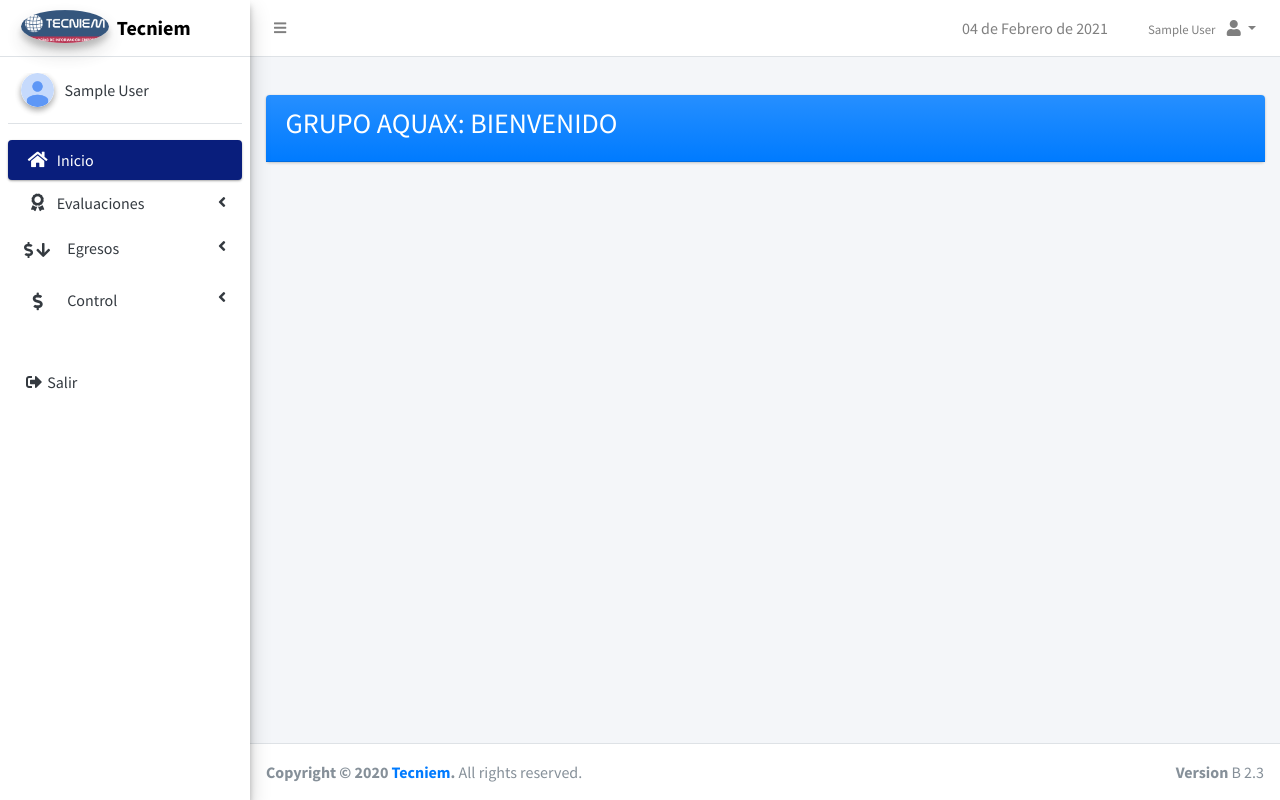
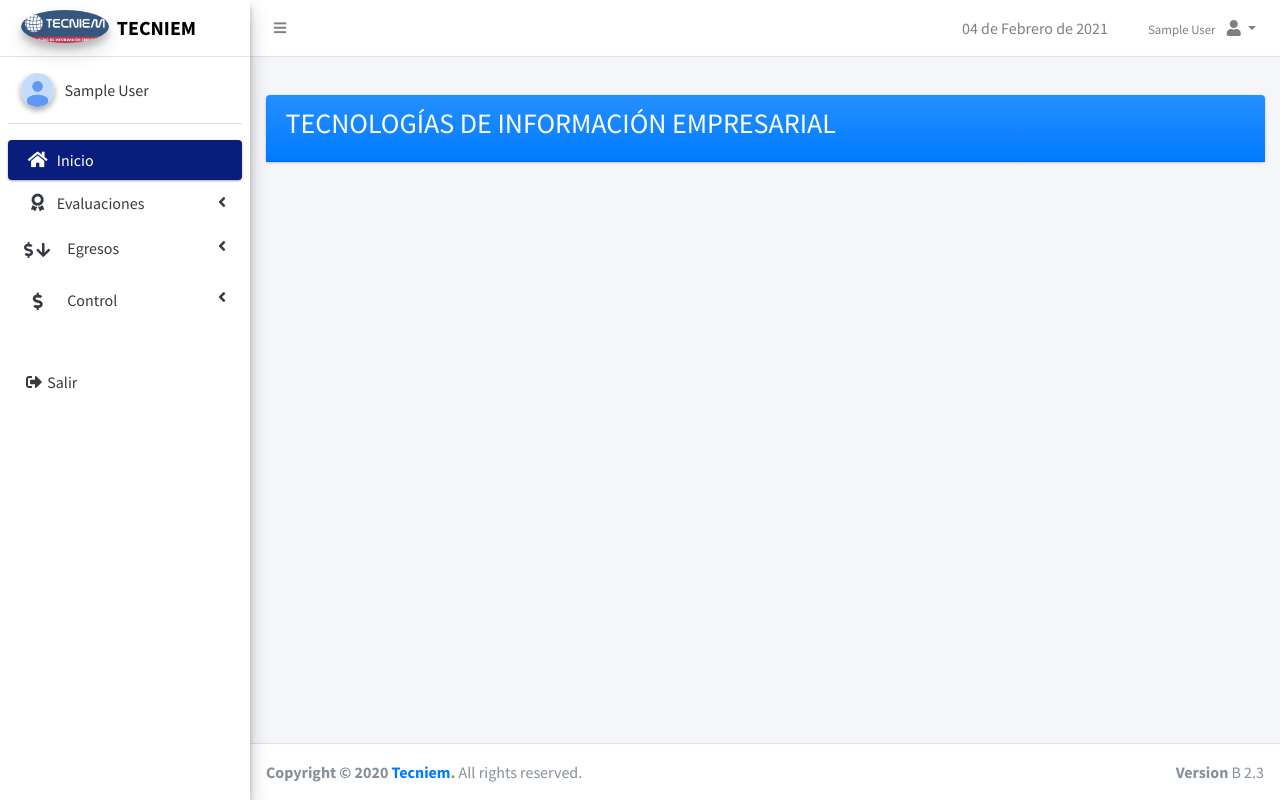
Before and after one commit to isivroag/tec, a PHP site: page /inicio.php in a window 1280 px wide. Run offline with PHP 8.4, Linux system fonts and the light colour scheme; the visitor is signed in with stand-in values (Sample User, id 1); some libraries are stand-ins or nearby versions.

Commit message:
ODETTE - BANNER DE INICIO

```diff
--- a/inicio.php
+++ b/inicio.php
@@ -26,7 +26,7 @@ include_once "templates/navegacion.php";
     <div class="container-fluid">
       <div class="card">
         <div class="card-header bg-gradient-primary">
-          <h3>GRUPO AQUAX: BIENVENIDO</h3>
+          <h3>TECNOLOGÍAS DE INFORMACIÓN EMPRESARIAL</h3>
         </div>
 
       </div>
--- a/templates/navegacion.php
+++ b/templates/navegacion.php
@@ -4,7 +4,7 @@
   <a href="inicio.php" class="brand-link">
 
     <img src="img/logo.png" alt="Tecniem Logo" class="brand-image img-circle elevation-3" style="opacity: .8">
-    <span class="brand-text font-weight-bold">Tecniem</span>
+    <span class="brand-text font-weight-bold">TECNIEM</span>
   </a>
 
   <!-- Sidebar -->
```
